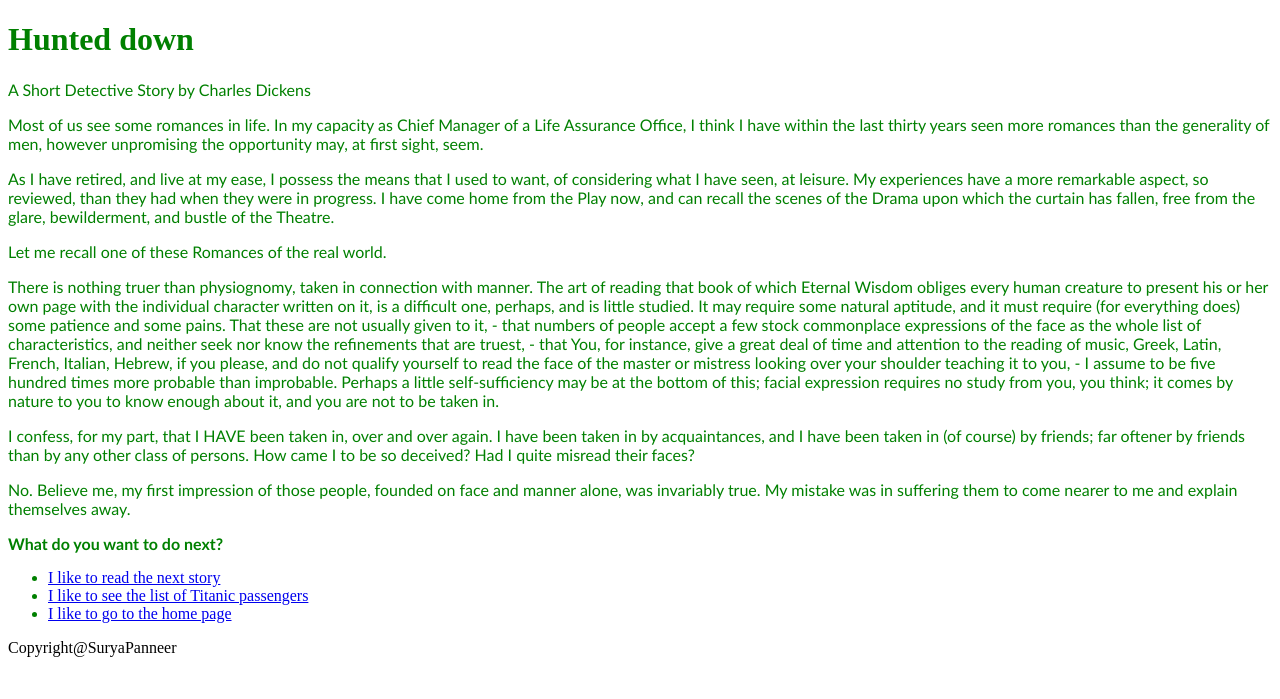
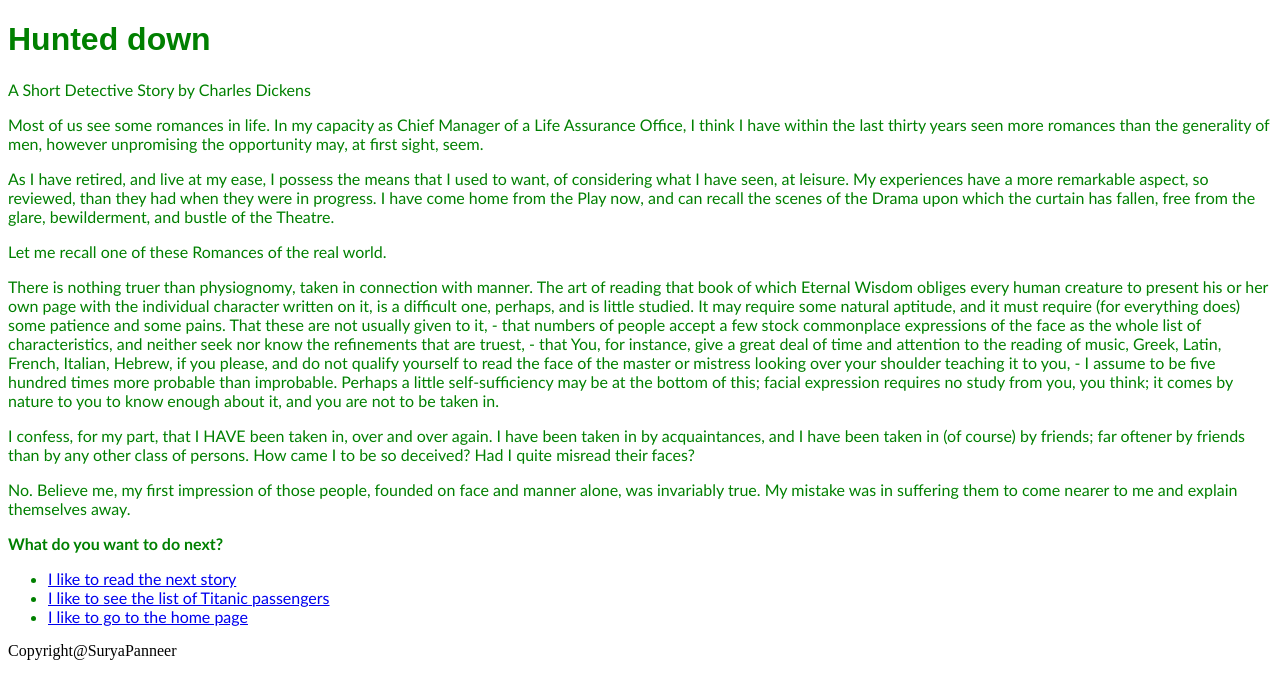
Before and after one commit to SuryaPanneer/auto-goggles, a Jekyll site: the page built from topics/story1.md, in a window 1280 px wide. Shown: the top 699 px of the page. Built offline with Jekyll 4.4.1, drawn with Linux system fonts in a browser that asks for light colours; our own code applies the rules of GitHub Pages for plain Markdown files.

Commit message:
checking styling for question 5

```diff
--- a/assets/css/style.css
+++ b/assets/css/style.css
@@ -1,13 +1,16 @@
 h1
 {
+  font-family: "Arial", sans-serif;
   color: green;
 }
 h2
 {
+  font-family: "Arial", sans-serif;
   color: green;
 }
 h3
 {
+  font-family: "Arial", sans-serif;
   color: green;
 }
 p
@@ -18,5 +21,6 @@ p
 
 li
 {
+  font-family: "Calibri", sans-serif;
   color: green;
 }
```
